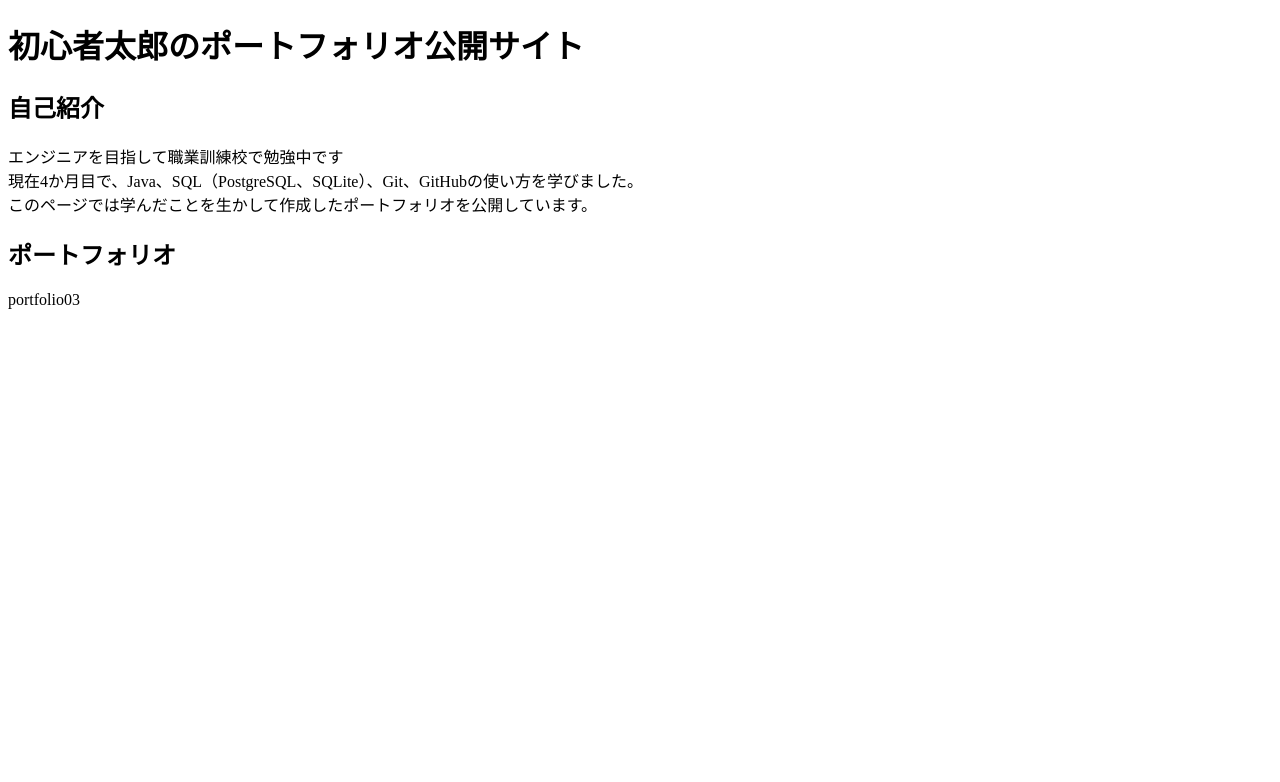
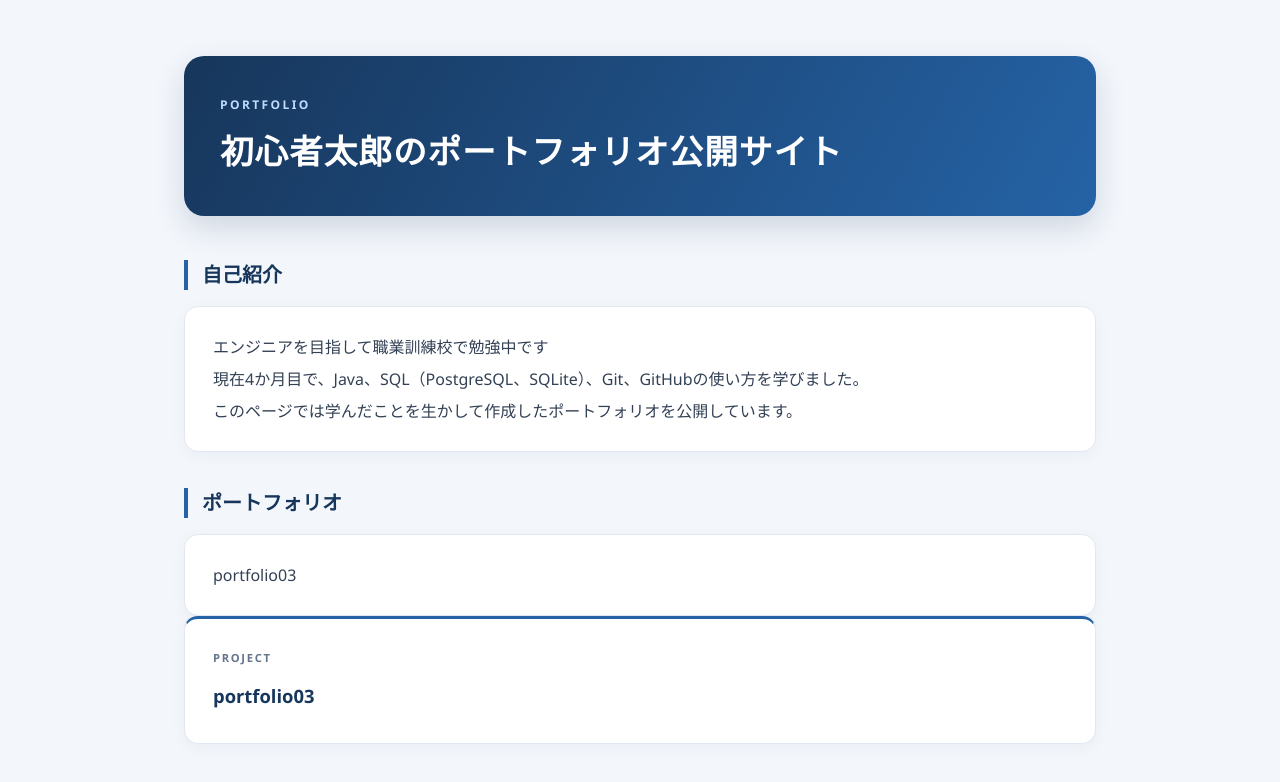
Before and after one commit to 1616323shin-netizen/1616323shin-netizen.github.io, a plain HTML site: page index.html in a window 1280 px wide. Drawn offline with Linux system fonts and the light colour scheme.

Commit message:
feat:css追加
css追加に。それに伴いindex.htmlに下記の変更を実施
-headタグ内にlinkタグ追加
-pタグにclass追加

```diff
--- /dev/null
+++ b/CSS/style.css
@@ -0,0 +1,140 @@
+@charset "UTF-8";
+/* 余白や枠線を含めて、要素のサイズを計算する */
+* {
+    box-sizing: border-box;
+}
+
+/* ページ全体の背景 */
+html {
+    min-height: 100%;
+    background-color: #f3f6fb;
+}
+
+/* コンテンツを中央に配置する */
+body {
+    max-width: 960px;
+    margin: 0 auto;
+    padding: 56px 24px 80px;
+
+    font-family: "Segoe UI", "Hiragino Kaku Gothic ProN",
+        "Yu Gothic", Meiryo, sans-serif;
+
+    color: #334155;
+    line-height: 1.8;
+    overflow-wrap: anywhere;
+}
+
+/* サイトのタイトル */
+h1 {
+    margin: 0 0 44px;
+    padding: 40px 36px;
+    border-radius: 20px;
+
+    background: linear-gradient(120deg, #17365b, #2563a6);
+    box-shadow: 0 12px 30px rgba(23, 54, 91, 0.16);
+
+    color: #ffffff;
+    font-size: clamp(1.5rem, 3.5vw, 2.1rem);
+    line-height: 1.5;
+    letter-spacing: 0.03em;
+}
+
+/* タイトルの上に添える小さなラベル */
+h1::before {
+    content: "PORTFOLIO";
+    display: block;
+    margin-bottom: 12px;
+
+    color: #bfdbfe;
+    font-size: 0.75rem;
+    font-weight: 600;
+    letter-spacing: 0.2em;
+}
+
+/* 「自己紹介」「ポートフォリオ」の見出し */
+h2 {
+    margin: 36px 0 16px;
+    padding-left: 14px;
+    border-left: 4px solid #2563a6;
+
+    color: #17365b;
+    font-size: 1.25rem;
+    line-height: 1.5;
+}
+
+/* 本文を白いカードとして表示する */
+p {
+    margin: 0;
+    padding: 24px 28px;
+
+    border: 1px solid #e2e8f0;
+    border-radius: 14px;
+    background-color: #ffffff;
+    box-shadow: 0 4px 16px rgba(15, 23, 42, 0.04);
+
+    line-height: 2;
+}
+
+/* 作品紹介用のカード */
+.portfolio-card {
+    padding: 28px;
+    border-top: 3px solid #2563a6;
+
+    color: #17365b;
+    font-size: 1.15rem;
+    font-weight: 700;
+}
+
+/* 作品名の上に添える小さなラベル */
+.portfolio-card::before {
+    content: "PROJECT";
+    display: block;
+    margin-bottom: 8px;
+
+    color: #64748b;
+    font-size: 0.7rem;
+    font-weight: 600;
+    letter-spacing: 0.15em;
+}
+
+/* リンクを追加した場合の見た目 */
+a {
+    color: #1d5c9f;
+    text-decoration-thickness: 1px;
+    text-underline-offset: 4px;
+}
+
+/* リンクにマウスを乗せたとき */
+a:hover {
+    color: #123b68;
+    text-decoration-thickness: 2px;
+}
+
+/* キーボードでリンクを選択したとき */
+a:focus-visible {
+    outline: 3px solid #2563a6;
+    outline-offset: 5px;
+}
+
+/* スマートフォンなど、画面が狭い場合 */
+@media (max-width: 600px) {
+    body {
+        padding: 28px 16px 48px;
+    }
+
+    h1 {
+        margin-bottom: 32px;
+        padding: 28px 20px;
+        border-radius: 16px;
+    }
+
+    h2 {
+        margin-top: 28px;
+        font-size: 1.1rem;
+    }
+
+    p,
+    .portfolio-card {
+        padding: 20px;
+    }
+}
--- a/index.html
+++ b/index.html
@@ -3,6 +3,7 @@
 <head>
     <meta charset="UTF-8">
     <meta name="viewport" content="width=device-width, initial-scale=1.0">
+	<link rel="stylesheet" href="CSS/style.css">
     <title>ポートフォリオ公開サイト</title>
   <style>
 
@@ -18,5 +19,6 @@
     </p>
     <h2>ポートフォリオ</h2>
     <p>portfolio03</p>
+	<p class="portfolio-card">portfolio03</p>
 </body>
 </html>
```
Also changed, not shown: 1 other file.
